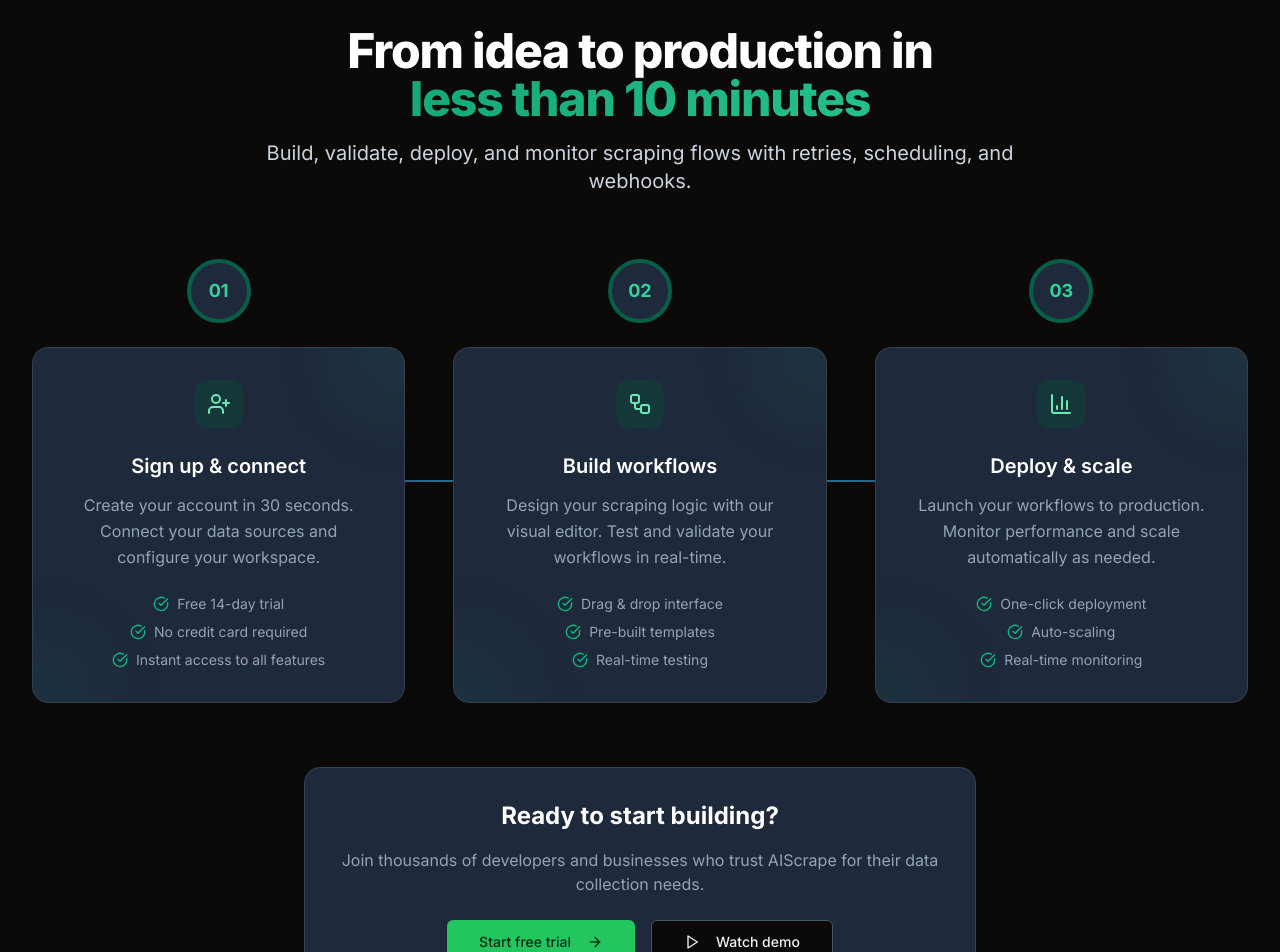
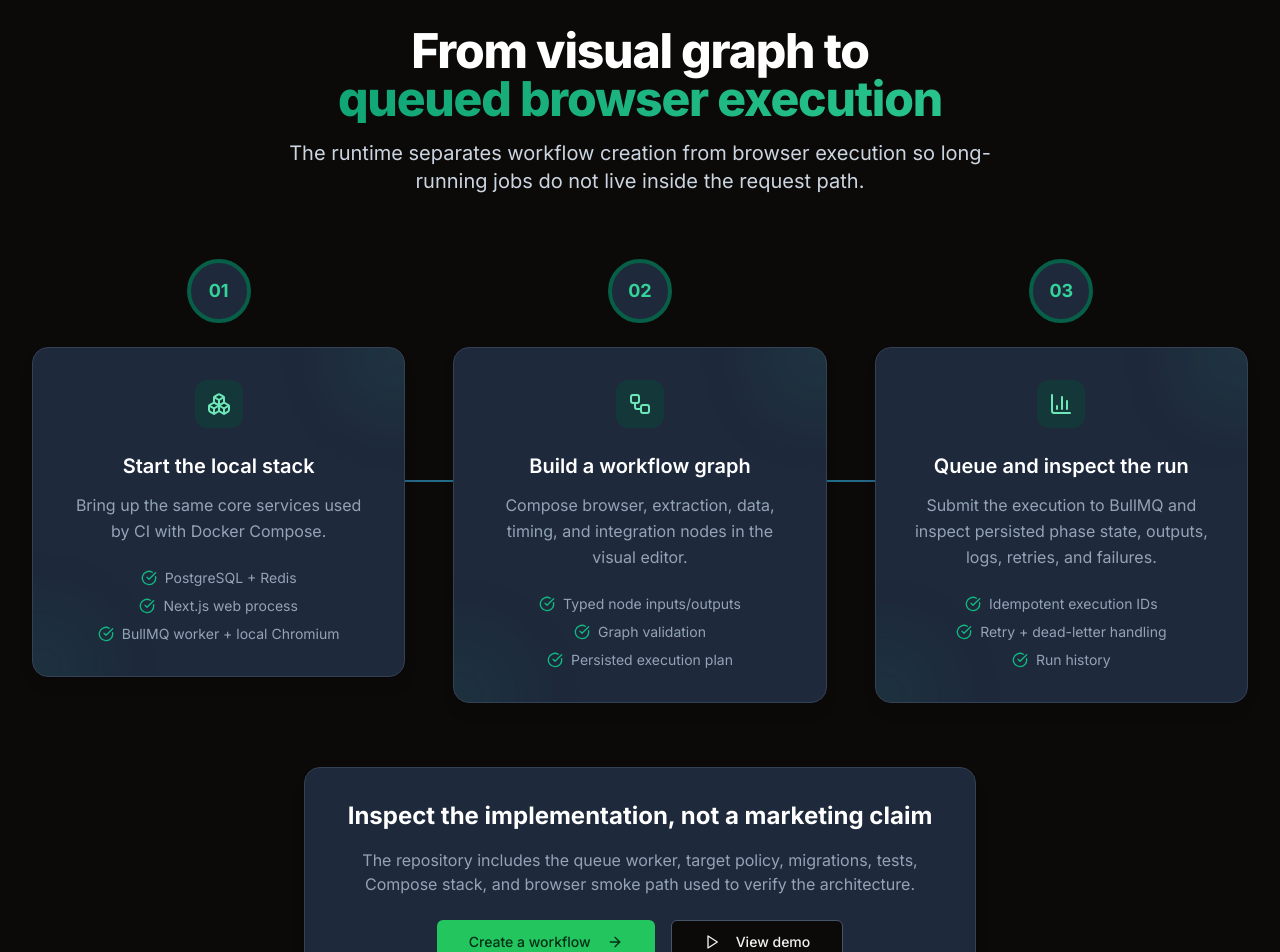
Before and after one commit to abhisek343/AIScrape, a Next.js app: page / in a window 1280 px wide. Shown: the part 5940-6892 px from the top of the page. Built offline with nearby package versions, Linux system fonts and the light colour scheme; no server answers.

Commit message:
refactor: make how-it-works.tsx copy verifiable

```diff
--- a/components/landing/how-it-works.tsx
+++ b/components/landing/how-it-works.tsx
@@ -3,29 +3,29 @@
 import { motion } from 'framer-motion';
 import Link from 'next/link';
 import { Button } from '@/components/ui/button';
-import { ArrowRight, UserPlus, Workflow, BarChart3, CheckCircle, Play } from 'lucide-react';
+import { ArrowRight, Play, Workflow, BarChart3, CheckCircle, Boxes } from 'lucide-react';
 
 const steps = [
   {
     number: '01',
-    icon: UserPlus,
-    title: 'Sign up & connect',
-    description: 'Create your account in 30 seconds. Connect your data sources and configure your workspace.',
-    details: ['Free 14-day trial', 'No credit card required', 'Instant access to all features']
+    icon: Boxes,
+    title: 'Start the local stack',
+    description: 'Bring up the same core services used by CI with Docker Compose.',
+    details: ['PostgreSQL + Redis', 'Next.js web process', 'BullMQ worker + local Chromium']
   },
   {
     number: '02',
     icon: Workflow,
-    title: 'Build workflows',
-    description: 'Design your scraping logic with our visual editor. Test and validate your workflows in real-time.',
-    details: ['Drag & drop interface', 'Pre-built templates', 'Real-time testing']
+    title: 'Build a workflow graph',
+    description: 'Compose browser, extraction, data, timing, and integration nodes in the visual editor.',
+    details: ['Typed node inputs/outputs', 'Graph validation', 'Persisted execution plan']
   },
   {
     number: '03',
     icon: BarChart3,
-    title: 'Deploy & scale',
-    description: 'Launch your workflows to production. Monitor performance and scale automatically as needed.',
-    details: ['One-click deployment', 'Auto-scaling', 'Real-time monitoring']
+    title: 'Queue and inspect the run',
+    description: 'Submit the execution to BullMQ and inspect persisted phase state, outputs, logs, retries, and failures.',
+    details: ['Idempotent execution IDs', 'Retry + dead-letter handling', 'Run history']
   },
 ];
 
@@ -41,9 +41,9 @@ export default function HowItWorks() {
             transition={{ duration: 0.6 }}
             className="text-4xl md:text-5xl font-extrabold tracking-tight text-slate-900 dark:text-white"
           >
-            From idea to production in
+            From visual graph to
             <span className="block bg-gradient-to-r from-emerald-600 to-emerald-400 bg-clip-text text-transparent">
-              less than 10 minutes
+              queued browser execution
             </span>
           </motion.h2>
           <motion.p
@@ -53,14 +53,13 @@ export default function HowItWorks() {
             transition={{ duration: 0.6, delay: 0.1 }}
             className="mt-4 text-xl text-slate-600 dark:text-slate-300 max-w-3xl mx-auto"
           >
-            Build, validate, deploy, and monitor scraping flows with retries, scheduling, and webhooks.
+            The runtime separates workflow creation from browser execution so long-running jobs do not live inside the request path.
           </motion.p>
         </div>
 
         <div className="relative">
-          {/* Connection line */}
           <div className="hidden lg:block absolute top-1/2 left-0 right-0 h-0.5 bg-gradient-to-r from-indigo-200 via-cyan-200 to-indigo-200 dark:from-indigo-800 dark:via-cyan-800 dark:to-indigo-800 transform -translate-y-1/2 z-0">
-            <div className="absolute inset-0 animate-pulse [mask-image:linear-gradient(to_right,transparent,black,transparent)] bg-[linear-gradient(90deg,theme(colors.emerald.400/.0)_0%,theme(colors.emerald.400/.5)_50%,theme(colors.emerald.400/.0)_100%)]"></div>
+            <div className="absolute inset-0 animate-pulse [mask-image:linear-gradient(to_right,transparent,black,transparent)] bg-[linear-gradient(90deg,theme(colors.emerald.400/.0)_0%,theme(colors.emerald.400/.5)_50%,theme(colors.emerald.400/.0)_100%)]" />
           </div>
 
           <div className="grid gap-8 lg:gap-12 md:grid-cols-3">
@@ -73,14 +72,13 @@ export default function HowItWorks() {
                 transition={{ duration: 0.6, delay: index * 0.2 }}
                 className="relative"
               >
-                {/* Step number */}
                 <div className="relative z-10 mx-auto w-16 h-16 bg-white dark:bg-slate-800 border-4 border-emerald-200 dark:border-emerald-800 rounded-full flex items-center justify-center mb-6">
                   <span className="text-lg font-bold text-emerald-600 dark:text-emerald-400">{step.number}</span>
                 </div>
 
-                 <div className="bg-white dark:bg-slate-800 rounded-2xl p-8 border border-slate-200 dark:border-slate-700 shadow-lg text-center relative overflow-hidden">
-                   <div className="absolute -top-10 -right-10 w-24 h-24 bg-emerald-400/10 rounded-full blur-2xl" />
-                   <div className="absolute -bottom-10 -left-10 w-24 h-24 bg-emerald-500/10 rounded-full blur-2xl" />
+                <div className="bg-white dark:bg-slate-800 rounded-2xl p-8 border border-slate-200 dark:border-slate-700 shadow-lg text-center relative overflow-hidden">
+                  <div className="absolute -top-10 -right-10 w-24 h-24 bg-emerald-400/10 rounded-full blur-2xl" />
+                  <div className="absolute -bottom-10 -left-10 w-24 h-24 bg-emerald-500/10 rounded-full blur-2xl" />
                   <div className="inline-flex items-center justify-center w-12 h-12 bg-emerald-100 dark:bg-emerald-900/40 rounded-xl mb-6">
                     <step.icon className="h-6 w-6 text-emerald-700 dark:text-emerald-300" />
                   </div>
@@ -89,8 +87,8 @@ export default function HowItWorks() {
                   <p className="text-slate-600 dark:text-slate-400 mb-6 leading-relaxed">{step.description}</p>
 
                   <ul className="space-y-2 text-sm">
-                    {step.details.map((detail, detailIndex) => (
-                      <li key={detailIndex} className="flex items-center justify-center gap-2 text-slate-500 dark:text-slate-400">
+                    {step.details.map((detail) => (
+                      <li key={detail} className="flex items-center justify-center gap-2 text-slate-500 dark:text-slate-400">
                         <CheckCircle className="h-4 w-4 text-emerald-500 flex-shrink-0" />
                         <span>{detail}</span>
                       </li>
@@ -102,7 +100,6 @@ export default function HowItWorks() {
           </div>
         </div>
 
-        {/* CTA Section */}
         <motion.div
           initial={{ opacity: 0, y: 30 }}
           whileInView={{ opacity: 1, y: 0 }}
@@ -112,22 +109,22 @@ export default function HowItWorks() {
         >
           <div className="bg-white dark:bg-slate-800 rounded-2xl p-8 border border-slate-200 dark:border-slate-700 shadow-lg max-w-2xl mx-auto">
             <h3 className="text-2xl font-bold text-slate-900 dark:text-white mb-4">
-              Ready to start building?
+              Inspect the implementation, not a marketing claim
             </h3>
             <p className="text-slate-600 dark:text-slate-400 mb-6">
-              Join thousands of developers and businesses who trust AIScrape for their data collection needs.
+              The repository includes the queue worker, target policy, migrations, tests, Compose stack, and browser smoke path used to verify the architecture.
             </p>
             <div className="flex flex-col sm:flex-row items-center justify-center gap-4">
               <Link href="/sign-up">
                 <Button size="lg" className="bg-primary hover:bg-primary/90 text-primary-foreground px-8">
-                  Start free trial
+                  Create a workflow
                   <ArrowRight className="ml-2 h-4 w-4" />
                 </Button>
               </Link>
               <Link href="#demo">
                 <Button size="lg" variant="outline" className="border-slate-300 dark:border-slate-600 px-8">
                   <Play className="mr-2 h-4 w-4" />
-                  Watch demo
+                  View demo
                 </Button>
               </Link>
             </div>
```
